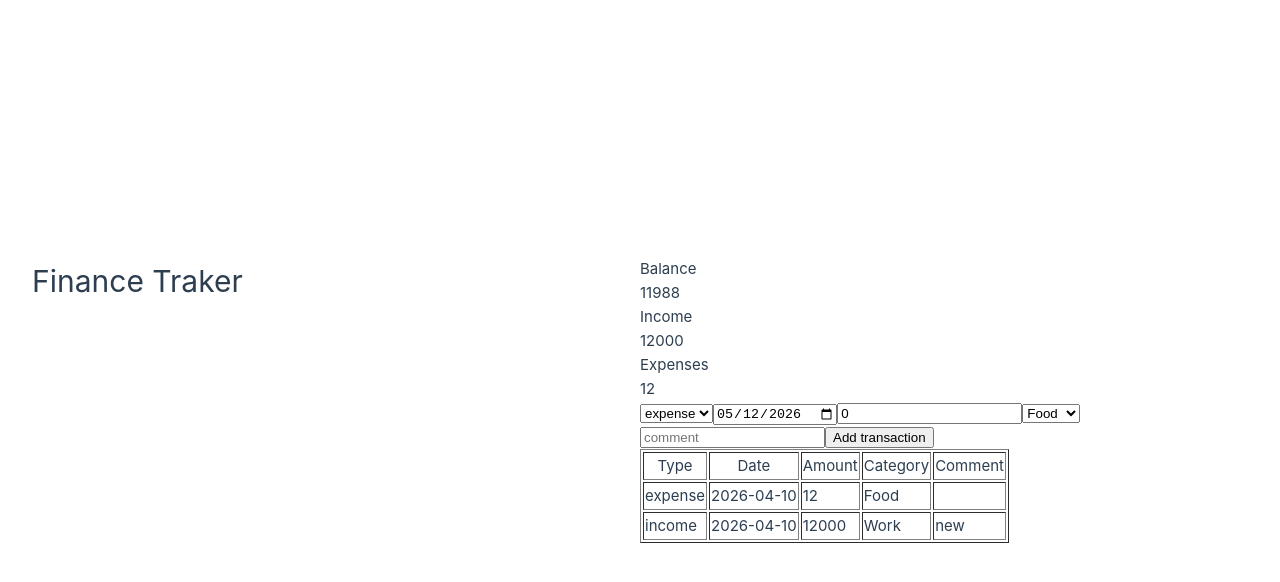
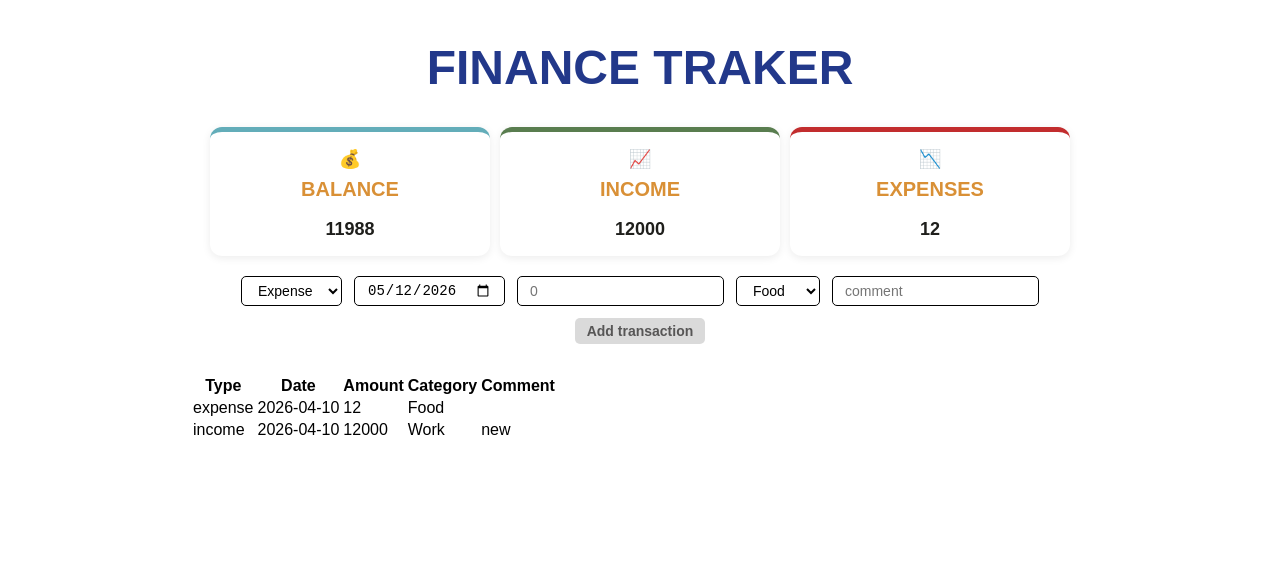
Before and after one commit to creusova/finance-tracker, a Vue app: page / in a window 1280 px wide. Shown: the top 582 px of the page. Built offline with nearby package versions, Linux system fonts and the light colour scheme.

Commit message:
feat: add style for form and balance card

```diff
--- a/src/App.vue
+++ b/src/App.vue
@@ -46,15 +46,38 @@ function addTransaction(transaction) {
 </script>
 
 <template>
+  <div class="app">
     <header>
-    <h1>Finance Traker</h1>
+      <h1 class="header">Finance Traker</h1>
     </header>
 
     <main>
+      <div class="main">
         <BalanceBlock :balance="balance" :income="income" :expense="expense" />
         <TransactionForm @add-transaction="addTransaction" />
         <TransactionTable :transactions="transactions" />
+      </div>
     </main>
+  </div>
 </template>
 
-<style scoped></style>
+<style scoped>
+.app{
+  max-width: 900px;
+  margin: 0 auto;
+  display: flex;
+  flex-direction: column;
+  font-family: Arial, sans-serif;
+}
+.header{
+  text-align: center;
+  color: #22388a;
+  text-transform: uppercase;
+  font-size: 3em;
+}
+.main{
+  display: flex;
+  flex-direction: column;
+  gap: 20px;
+}
+</style>
--- a/src/assets/base.css
+++ /dev/null
@@ -1,86 +0,0 @@
-/* color palette from <https://github.com/vuejs/theme> */
-:root {
-  --vt-c-white: #ffffff;
-  --vt-c-white-soft: #f8f8f8;
-  --vt-c-white-mute: #f2f2f2;
-
-  --vt-c-black: #181818;
-  --vt-c-black-soft: #222222;
-  --vt-c-black-mute: #282828;
-
-  --vt-c-indigo: #2c3e50;
-
-  --vt-c-divider-light-1: rgba(60, 60, 60, 0.29);
-  --vt-c-divider-light-2: rgba(60, 60, 60, 0.12);
-  --vt-c-divider-dark-1: rgba(84, 84, 84, 0.65);
-  --vt-c-divider-dark-2: rgba(84, 84, 84, 0.48);
-
-  --vt-c-text-light-1: var(--vt-c-indigo);
-  --vt-c-text-light-2: rgba(60, 60, 60, 0.66);
-  --vt-c-text-dark-1: var(--vt-c-white);
-  --vt-c-text-dark-2: rgba(235, 235, 235, 0.64);
-}
-
-/* semantic color variables for this project */
-:root {
-  --color-background: var(--vt-c-white);
-  --color-background-soft: var(--vt-c-white-soft);
-  --color-background-mute: var(--vt-c-white-mute);
-
-  --color-border: var(--vt-c-divider-light-2);
-  --color-border-hover: var(--vt-c-divider-light-1);
-
-  --color-heading: var(--vt-c-text-light-1);
-  --color-text: var(--vt-c-text-light-1);
-
-  --section-gap: 160px;
-}
-
-@media (prefers-color-scheme: dark) {
-  :root {
-    --color-background: var(--vt-c-black);
-    --color-background-soft: var(--vt-c-black-soft);
-    --color-background-mute: var(--vt-c-black-mute);
-
-    --color-border: var(--vt-c-divider-dark-2);
-    --color-border-hover: var(--vt-c-divider-dark-1);
-
-    --color-heading: var(--vt-c-text-dark-1);
-    --color-text: var(--vt-c-text-dark-2);
-  }
-}
-
-*,
-*::before,
-*::after {
-  box-sizing: border-box;
-  margin: 0;
-  font-weight: normal;
-}
-
-body {
-  min-height: 100vh;
-  color: var(--color-text);
-  background: var(--color-background);
-  transition:
-    color 0.5s,
-    background-color 0.5s;
-  line-height: 1.6;
-  font-family:
-    Inter,
-    -apple-system,
-    BlinkMacSystemFont,
-    'Segoe UI',
-    Roboto,
-    Oxygen,
-    Ubuntu,
-    Cantarell,
-    'Fira Sans',
-    'Droid Sans',
-    'Helvetica Neue',
-    sans-serif;
-  font-size: 15px;
-  text-rendering: optimizeLegibility;
-  -webkit-font-smoothing: antialiased;
-  -moz-osx-font-smoothing: grayscale;
-}
--- a/src/assets/main.css
+++ /dev/null
@@ -1,35 +0,0 @@
-@import './base.css';
-
-#app {
-  max-width: 1280px;
-  margin: 0 auto;
-  padding: 2rem;
-  font-weight: normal;
-}
-
-a,
-.green {
-  text-decoration: none;
-  color: hsla(160, 100%, 37%, 1);
-  transition: 0.4s;
-  padding: 3px;
-}
-
-@media (hover: hover) {
-  a:hover {
-    background-color: hsla(160, 100%, 37%, 0.2);
-  }
-}
-
-@media (min-width: 1024px) {
-  body {
-    display: flex;
-    place-items: center;
-  }
-
-  #app {
-    display: grid;
-    grid-template-columns: 1fr 1fr;
-    padding: 0 2rem;
-  }
-}
--- a/src/components/balanceBlock.vue
+++ b/src/components/balanceBlock.vue
@@ -6,11 +6,66 @@
 
 <template>
   <div class="result">
-      <p>Balance</p>
-      <p>{{balance}}</p>
-      <p>Income</p>
-      <p>{{income}}</p>
-      <p>Expenses</p>
-      <p>{{expense}}</p>
+    <div class="card balance">
+      <span class="icon">💰</span>
+      <p class="text">Balance</p>
+      <p class="num">{{balance}}</p>
+    </div>
+    <div class="card income">
+      <span class="icon ">📈</span>
+      <p class="text">Income</p>
+      <p class="num">{{income}}</p>
+    </div>
+    <div class="card expense">
+      <span class="icon">📉</span>
+      <p class="text">Expenses</p>
+      <p class="num">{{expense}}</p>
+    </div>
    </div>
 </template>
+
+<style scoped>
+.result{
+  display: grid;
+  grid-template-columns: repeat(3, 1fr);
+  gap: 10px;
+  justify-content: center;
+  margin: 0 20px;
+}
+.card{
+  display: flex;
+  flex-direction: column;
+  align-items: center;
+  justify-content: center;
+  border-radius: 12px;
+  background: white;
+  padding: 16px 16px;
+  box-shadow: 0 2px 8px rgba(0, 0, 0, 0.08);
+}
+.icon{
+  font-size: 18px;
+  margin-bottom: 8px;
+}
+.text{
+  text-transform: uppercase;
+  font-size: 20px;
+  font-weight: 600;
+  color: #d99036;
+  margin:0;
+}
+.num{
+  color: rgb(31, 31, 28);
+  font-size: 18px;
+  font-weight: 550;
+  margin-bottom: 0;
+}
+.balance{
+  border-top: 5px solid #63adb9;
+}
+.income{
+  border-top: 5px solid #597d4f;
+}
+.expense{
+  border-top: 5px solid #c22d2e;
+}
+</style>
--- a/src/components/transactionForm.vue
+++ b/src/components/transactionForm.vue
@@ -1,12 +1,12 @@
 <script setup>
-    import { reactive, ref, watch } from 'vue'
+    import { reactive, computed, watch } from 'vue'
 
     const emit = defineEmits(['add-transaction'])
 
     const transaction = reactive({
       type: 'expense',
       date: (new Date().toISOString().split('T')[0]),
-      sum: 0,
+      sum: '',
       category: 'Food',
       comment: ''
     })
@@ -28,8 +28,14 @@
       else transaction.category = 'Work'
   })
 
+  const disabledBtn = computed(()=> transaction.sum <= 0)
+
+
   function addTransaction(){
-    if(transaction.sum<=0) return
+    if(transaction.sum<=0){
+
+      return
+    }
     const newTransaction={
       id: Date.now(),
       type: transaction.type,
@@ -40,29 +46,81 @@
     }
 
     emit('add-transaction',newTransaction)
-    transaction.sum = 0
+    transaction.sum = ''
     transaction.comment =''
   }
 
 </script>
 
 <template>
-  <div>
-    <form @submit.prevent="addTransaction">
-      <select v-model="transaction.type">
-        <option value="income">income</option>
-        <option value="expense">expense</option>
+  <div class="transaction-form-view">
+    <form @submit.prevent="addTransaction" class="transaction-form">
+      <select v-model="transaction.type" class="form-input">
+        <option value="income">Income</option>
+        <option value="expense">Expense</option>
       </select>
 
-      <input type="date" v-model="transaction.date">
-      <input type ="number" v-model="transaction.sum">
+      <input type="date" v-model="transaction.date" class="form-input">
+      <input type ="number" v-model="transaction.sum"  placeholder="0" class="form-input">
 
-      <select v-model="transaction.category">
+      <select v-model="transaction.category" class="form-input">
         <option v-for="category in categorySelect[transaction.type]" :value="category.value">{{ category.text }}</option>
       </select>
 
-      <input v-model="transaction.comment" placeholder="comment">
-      <button type="submit">Add transaction</button>
+      <input v-model="transaction.comment" placeholder="comment" class="form-input">
+      <button type="submit" class="form-input" :disabled="disabledBtn">Add transaction</button>
     </form>
   </div>
+
 </template>
+
+<style scoped>
+.transaction-form-view{
+  display: flex;
+  justify-content: center;
+  margin-right: 0;
+  margin-left: 0;
+}
+.transaction-form{
+  margin: 0;
+  width: 100%;
+  display: flex;
+  gap:12px;
+  justify-content: center;
+  flex-wrap: wrap;
+}
+.form-input{
+  padding: 5px 12px;
+  border: 1px solid black;
+  border-radius: 5px;
+  background: white;
+  font-size: 14px;
+}
+.form-input:hover{
+  border-color: #96969a;
+}
+.form-input:focus{
+  border-color: #9fa2af;
+  box-shadow: 0 0 0 2px #68aa9456;
+  outline: none;
+}
+button.form-input{
+  background: #4a947b;
+  color: white;
+  border: none;
+  font-weight: 600;
+  cursor: pointer;
+  white-space: nowrap;
+}
+button.form-input:hover{
+  background: #64bc9e;
+}
+button.form-input:active{
+  transform: scale(0.98);
+}
+button.form-input:disabled{
+  background: #9b9a9a5d;
+  cursor: not-allowed;
+  color: rgb(87, 86, 86);
+}
+</style>
--- a/src/components/transactionTable.vue
+++ b/src/components/transactionTable.vue
@@ -10,9 +10,8 @@ defineProps({
 </script>
 
 <template>
-  <div>
-
-    <table border="1">
+  <div class="table">
+    <table>
     <thead>
       <tr>
         <th>Type</th>
@@ -23,16 +22,17 @@ defineProps({
       </tr>
     </thead>
     <tbody>
-      <!-- <tr v-for="transaction in transactions" :key="transaction.id"> -->
-      <!-- <td>{{ transaction.type }}</td>
-      <td>{{ transaction.date }}</td>
-      <td>{{ transaction.sum }}</td>
-      <td>{{ transaction.category }}</td>
-      <td>{{ transaction.comment }}</td> -->
         <TransactionRow v-for="transaction in transactions" :key="transaction.id" :transaction="transaction" />
-      <!-- </tr> -->
     </tbody>
     </table>
 
   </div>
 </template>
+
+<style scoped>
+.table{
+  display: flex;
+  margin-top: 10px;
+  width: 100%;
+}
+</style>
--- a/src/main.js
+++ b/src/main.js
@@ -1,4 +1,4 @@
-import './assets/main.css'
+// import './assets/main.css'
 
 import { createApp } from 'vue'
 import App from './App.vue'
```
Also changed, not shown: src/assets/logo.svg (deleted). Lines whose indentation alone changed are shown as unchanged.
